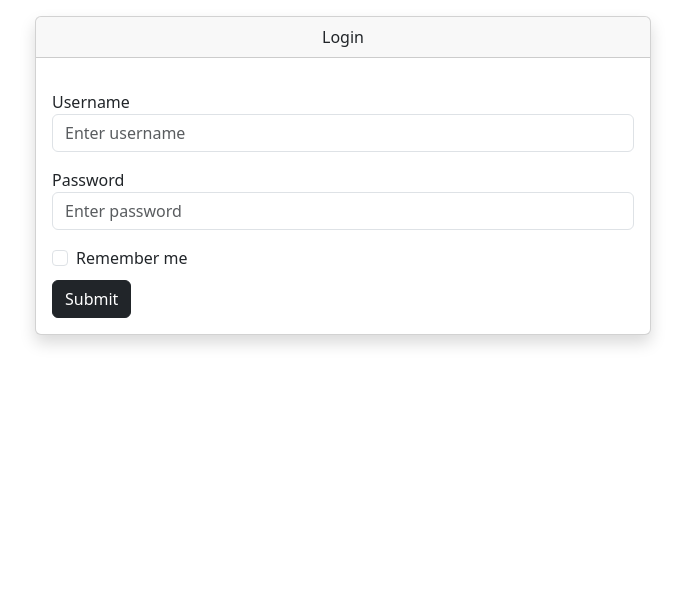
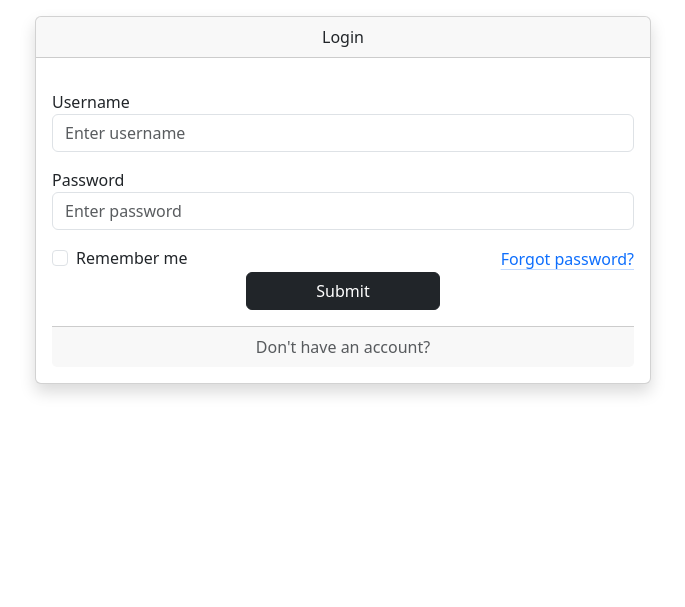
Before and after one commit to NikitaPash/FocusFlow, a Django app: page /user-auth/login/ in a window 1280 px wide. Shown: the part 56-663 px from the top of the page, without its empty margins (297-982 px from the left). Run offline with Django 5.2, Linux system fonts and the light colour scheme.

Commit message:
Add primary logic, templates and styling for password reset

```diff
--- a/templates/base/base.html
+++ b/templates/base/base.html
@@ -3,7 +3,8 @@
   <head>
     <meta charset="utf-8">
     <meta name="viewport" content="width=device-width, initial-scale=1">
-    <title>{% block title %}FocusFlow{% endblock %}</title>
+    <link href="https://cdn.jsdelivr.net/npm/bootstrap@5.3.3/dist/css/bootstrap.min.css" rel="stylesheet" integrity="sha384-QWTKZyjpPEjISv5WaRU9OFeRpok6YctnYmDr5pNlyT2bRjXh0JMhjY6hW+ALEwIH" crossorigin="anonymous">
+    <title>{% block title %}Focus Flow{% endblock %}</title>
     {% block extra_head %}{% endblock %}
   </head>
   <body>
@@ -22,5 +23,6 @@
             <p class="text-secondary mt-2 mb-2">&copy; 2024 FocusFlow</p>
         </div>
     </footer>
+    <script src="https://cdn.jsdelivr.net/npm/bootstrap@5.3.3/dist/js/bootstrap.bundle.min.js" integrity="sha384-YvpcrYf0tY3lHB60NNkmXc5s9fDVZLESaAA55NDzOxhy9GkcIdslK1eN7N6jIeHz" crossorigin="anonymous"></script>
   </body>
 </html>
--- a/templates/base/navbar.html
+++ b/templates/base/navbar.html
@@ -5,7 +5,6 @@
   <head>
     <meta charset="utf-8">
     <meta name="viewport" content="width=device-width, initial-scale=1, shrink-to-fit=no">
-    <link href="https://cdn.jsdelivr.net/npm/bootstrap@5.3.3/dist/css/bootstrap.min.css" rel="stylesheet" integrity="sha384-QWTKZyjpPEjISv5WaRU9OFeRpok6YctnYmDr5pNlyT2bRjXh0JMhjY6hW+ALEwIH" crossorigin="anonymous">
     <title>FocusFlow</title>
   </head>
   <body>
@@ -55,6 +54,5 @@
         </ul>
       </div>
     </nav>
-    <script src="https://cdn.jsdelivr.net/npm/bootstrap@5.3.3/dist/js/bootstrap.bundle.min.js" integrity="sha384-YvpcrYf0tY3lHB60NNkmXc5s9fDVZLESaAA55NDzOxhy9GkcIdslK1eN7N6jIeHz" crossorigin="anonymous"></script>
   </body>
 </html>
--- /dev/null
+++ b/templates/user_auth/forgot_password/password_reset_complete.html
@@ -0,0 +1,6 @@
+{% extends 'base/base.html' %}
+{% block content %}
+  <p>
+    Your password has been set. You may go ahead and <a href="{% url 'home' %}">sign in</a> now.
+  </p>
+{% endblock %}
--- a/templates/user_auth/login.html
+++ b/templates/user_auth/login.html
@@ -1,11 +1,7 @@
 {% extends 'base/base.html' %}
 
-
-<!DOCTYPE html>
-<html lang="en">
 <head>
-    <meta charset="UTF-8">
-    <title>Title</title>
+    <title>{% block title %}Login - Focus Flow{% endblock %}</title>
 </head>
 <body>
 {% block content %}
@@ -26,18 +22,58 @@
                     <label for="InputPassword">Password</label>
                     {{loginform.password}}
                   </div>
+                  <div class="d-flex justify-content-between align-items-center">
                   <div class="form-check">
                       <label class="form-check-label" for="RememberCheck">
                           Remember me
                       </label>
                       {{loginform.remember_me}}
                   </div>
-                  <button type="submit" class="btn btn-dark mt-2">Submit</button>
+                  <a href="#PassResetModal" data-bs-toggle="modal" class="link-primary link-offset-2 link-underline-opacity-25 link-underline-opacity-100-hover">Forgot password?</a>
+                  </div>
+                  <div class="modal fade" id="PassResetModal" tabindex="-1" aria-labelledby="exampleModalLabel" aria-hidden="true">
+                      <div class="modal-dialog modal-dialog-centered">
+                        <div class="modal-content">
+                          <div class="card mt-3 shadow">
+                              <div class="modal-header pt-7">
+                                  <div class="d-flex justify-content-between w-100">
+                                      <div>
+                                          <h1 class="modal-title fs-5 mb-2" id="exampleModalLabel">Forgot password?</h1>
+                                          <h6 class="card-subtitle text-body-secondary">We’ll send you a link to reset your password.</h6>
+                                      </div>
+                                      <button type="button" class="btn-close" data-bs-dismiss="modal" aria-label="Close"></button>
+                                    </div>
+                              </div>
+                              <div class="modal-body pb-0 pt-0">
+                                <div class="card-body text-left pt-0">
+                                  <form method="POST" autocomplete="off">
+                                    {% csrf_token %}
+                                    <div class="form-group my-2">
+                                      <label for="InputEmail" class="mb-2">Enter email:</label>
+                                      {{reset_form.email}}
+                                    </div>
+                                  </form>
+                                </div>
+                              </div>
+                              <div class="modal-footer">
+                                <div class="d-grid col-4 mx-auto text-center">
+                                    <button type="submit" class="btn btn-dark">Submit</button>
+                                </div>
+                              </div>
+                          </div>
+                        </div>
+                      </div>
+                    </div>
+                  <div class="d-grid col-4 mx-auto text-center">
+                      <button type="submit" class="btn btn-dark">Submit</button>
+                  </div>
                 </form>
+                <div class="card-footer text-body-secondary text-center mt-3">
+                    Don't have an account?
+                </div>
               </div>
             </div>
         </div>
     </div>
 {% endblock %}
 </body>
-</html>
--- a/user_auth/forms.py
+++ b/user_auth/forms.py
@@ -1,7 +1,8 @@
-from django.contrib.auth.forms import UserCreationForm, AuthenticationForm
+from django.contrib.auth.forms import UserCreationForm, AuthenticationForm, PasswordResetForm
 from django.contrib.auth.models import User
 
 from django import forms
+from django.contrib.auth.views import PasswordResetView
 from django.forms.widgets import PasswordInput, TextInput, EmailInput, CheckboxInput
 
 
@@ -35,3 +36,11 @@ class LoginForm(AuthenticationForm):
     remember_me = forms.BooleanField(required=False,
                                      widget=CheckboxInput(attrs={'class': "form-check-input", 'type': "checkbox",
                                                                  'id': "RememberCheck"}))
+
+
+class MyPasswordResetForm(PasswordResetForm):
+    email = forms.CharField(label="Email", max_length=254, required=True,
+                            widget=forms.EmailInput(
+                                attrs={"autocomplete": "email", 'class': "form-control", 'name': "email",
+                                       'id': "InputEmail",
+                                       'placeholder': "Email address"}))
--- a/user_auth/urls.py
+++ b/user_auth/urls.py
@@ -1,7 +1,26 @@
 from django.urls import path
+from django.contrib.auth import views as auth_views
+
 from . import views
+
 urlpatterns = [
     path('register/', views.register_view, name='register'),
     path('login/', views.login_view, name='login'),
-    path('logout/', views.logout_view, name='logout')
+    path('logout/', views.logout_view, name='logout'),
+
+    path('password-reset-done/',
+         auth_views.PasswordResetDoneView.as_view(
+             template_name='user_auth/forgot_password/password_reset_done.html'
+         ),
+         name='password_reset_done'),
+    path('password-reset-confirm/<uidb64>/<token>/',
+         auth_views.PasswordResetConfirmView.as_view(
+             template_name='user_auth/forgot_password/password_reset_confirm.html'
+         ),
+         name='password_reset_confirm'),
+    path('password-reset-complete/',
+         auth_views.PasswordResetCompleteView.as_view(
+             template_name='user_auth/forgot_password/password_reset_complete.html'
+         ),
+         name='password_reset_complete'),
 ]
--- a/user_auth/views.py
+++ b/user_auth/views.py
@@ -1,9 +1,10 @@
 from django.contrib.auth.decorators import login_required
+from django.contrib.auth.views import PasswordResetView
 from django.shortcuts import render, redirect
 from django.contrib.auth import authenticate, logout
 from django.contrib.auth.models import auth
 
-from .forms import CreateUserForm, LoginForm
+from .forms import CreateUserForm, LoginForm, MyPasswordResetForm
 from .decorators import user_not_authenticated
 
 
@@ -23,6 +24,7 @@ def register_view(request):
 @user_not_authenticated
 def login_view(request):
     form = LoginForm(request, data=request.POST or None)
+    reset_form = MyPasswordResetForm()
 
     if request.method == 'POST' and form.is_valid():
         username = request.POST.get('username')
@@ -38,7 +40,7 @@ def login_view(request):
                 request.session.set_expiry(0)
             return redirect('home')
 
-    context = {'loginform': form}
+    context = {'loginform': form, 'reset_form': reset_form}
 
     return render(request, 'user_auth/login.html', context)
 
```
Also changed, not shown: FocusFlow/settings.py (+9 -0 lines), templates/homepage_and_profile/homepage.html (+1 -6 lines), templates/user_auth/forgot_password/password_reset_confirm.html (added, +16 -0 lines), templates/user_auth/forgot_password/password_reset_done.html (added, +11 -0 lines), templates/user_auth/register.html (+4 -7 lines).
